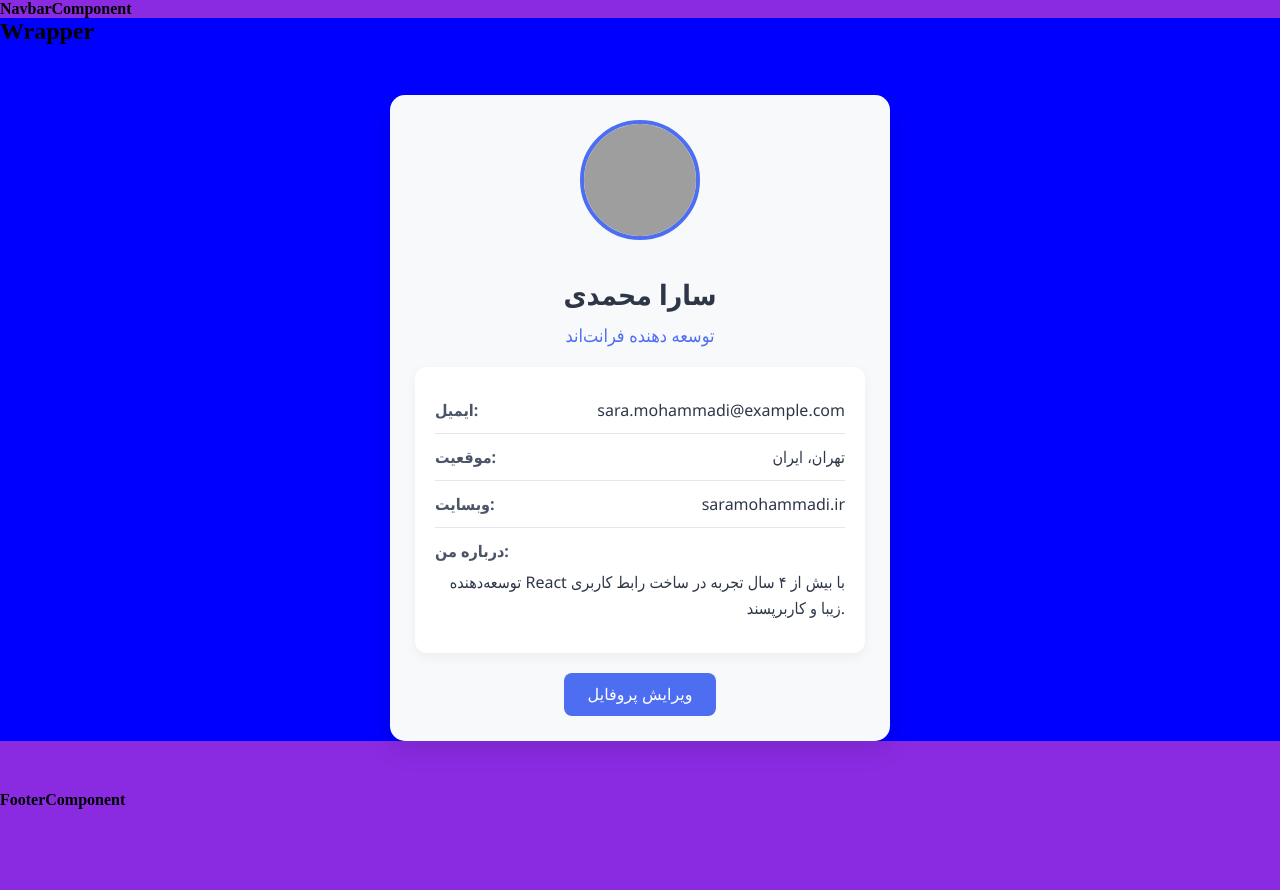
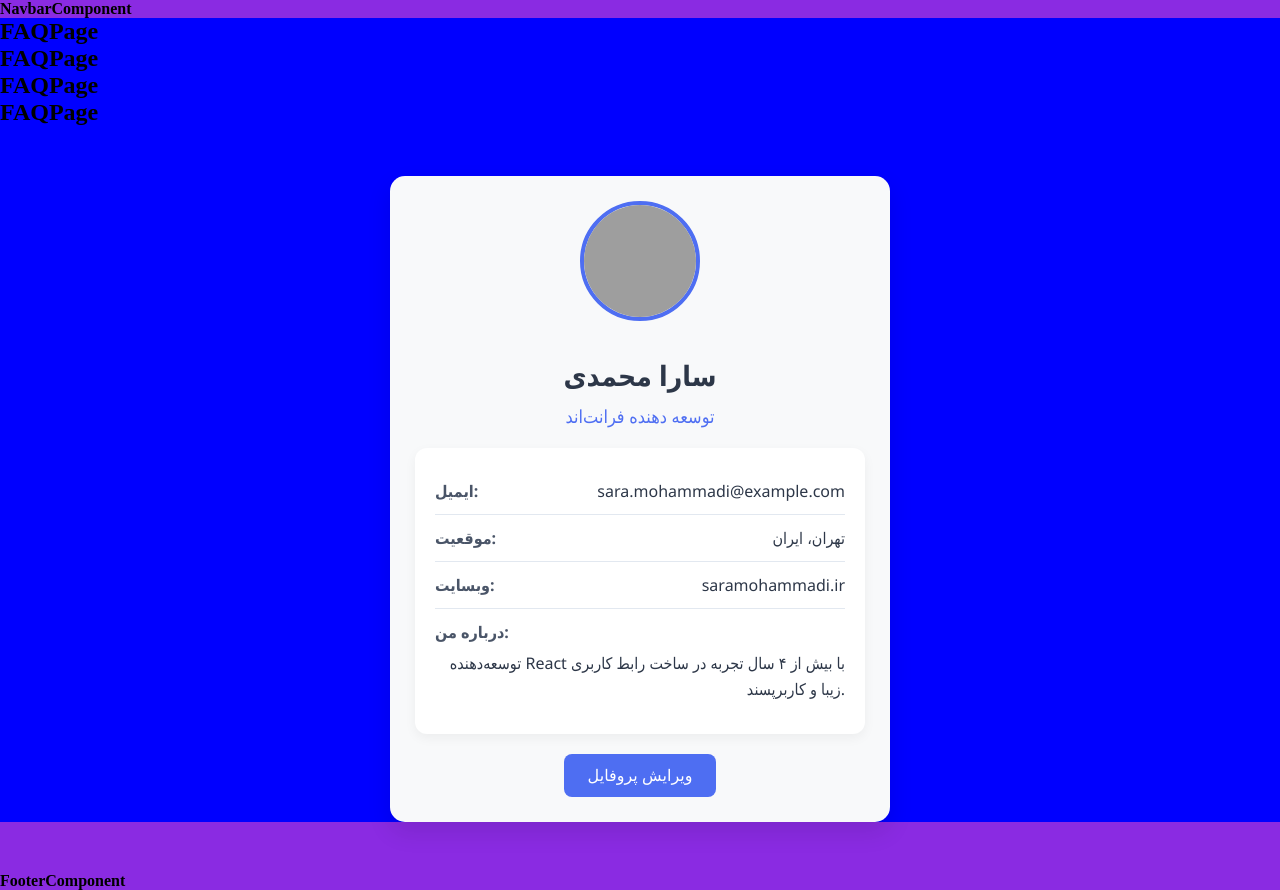
Before and after one commit to magh1360/faradars-crypto-tracking, a React (Create React App) app: page /faq in a window 1280 px wide. Before the commit the page ends 809 px from the top, so only its background shows below. Built offline with nearby package versions, Linux system fonts and the light colour scheme; grey boxes are pictures that could not be loaded.

Commit message:
routes implemented

```diff
--- a/src/App.jsx
+++ b/src/App.jsx
@@ -1,22 +1,39 @@
 import FooterComponent from "./components/ui/Footer.component";
 import NavbarComponent from "./components/ui/Navbar.componnent";
 import UserProfile from "./components/UserProfile";
+import { Routes, Route } from "react-router-dom";
+import HomePage from "./pages/Home.page";
+import FAQPage from "./pages/FAQ.page";
+import About_Us from "./pages/About-Us.page"
+import Contact_Us from "./pages/Contact-Us.page"
 
 function App() {
   return (
 
-   <div>
+    <div>
       {/* Navbar */}
-        <NavbarComponent/>
+      <NavbarComponent />
       {/* Wrapper */}
-        <div className="wrapper">
-          <h2>Wrapper</h2>
-          <UserProfile/>
-        </div>
+      <div className="wrapper">
+        <Routes>
+          <Route path="/" element={<HomePage />} />
+          <Route path="/faq"  element ={<FAQPage />} />
+          <Route path="/about-us" element={<About_Us />} />
+          <Route path="/contact-us" element={<Contact_Us />} />
+        </Routes>
+
+         <UserProfile />
+      </div>
       {/* Footer */}
 
-      <FooterComponent/>
+      <FooterComponent />
     </div>
   );
 }
 export default App;
+
+// Routes
+//  /
+//  /faq
+//  /about-us
+//  /contact-us
--- a/src/index.js
+++ b/src/index.js
@@ -2,11 +2,14 @@ import React from 'react';
 import ReactDOM from 'react-dom/client';
 import './index.css';
 import App from './App';
-
+import { BrowserRouter } from 'react-router-dom';
 
 const root = ReactDOM.createRoot(document.getElementById('root'));
 root.render(
   <React.StrictMode>
-    <App />
+    <BrowserRouter>
+      <App />
+    </BrowserRouter>
+
   </React.StrictMode>
 );
--- /dev/null
+++ b/src/pages/About-Us.page.jsx
@@ -0,0 +1,13 @@
+import React from "react";
+const FAQPage = () =>{
+
+    return(
+        <div>
+          <h2>About-Us</h2>
+          <h2>About-Us</h2>
+          <h2>About-Us</h2>
+          <h2>About-Us</h2>
+        </div>
+    );
+};
+export default FAQPage;
--- /dev/null
+++ b/src/pages/Contact-Us.page.jsx
@@ -0,0 +1,13 @@
+import React from "react";
+const FAQPage = () =>{
+
+    return(
+        <div>
+          <h2>Contact-Us</h2>
+          <h2>Contact-Us</h2>
+          <h2>Contact-Us</h2>
+          <h2>Contact-Us</h2>
+        </div>
+    );
+};
+export default FAQPage;
--- /dev/null
+++ b/src/pages/FAQ.page.jsx
@@ -0,0 +1,13 @@
+import React from "react";
+const FAQPage = () =>{
+
+    return(
+        <div>
+          <h2>FAQPage</h2>
+          <h2>FAQPage</h2>
+          <h2>FAQPage</h2>
+          <h2>FAQPage</h2>
+        </div>
+    );
+};
+export default FAQPage;
--- /dev/null
+++ b/src/pages/Home.page.jsx
@@ -0,0 +1,13 @@
+import React from "react";
+const HomePage = () =>{
+
+    return(
+        <div>
+          <h4>HomePage</h4>
+          <h4>HomePage</h4>
+          <h4>HomePage</h4>
+          <h4>HomePage</h4>
+        </div>
+    );
+};
+export default HomePage;
```
